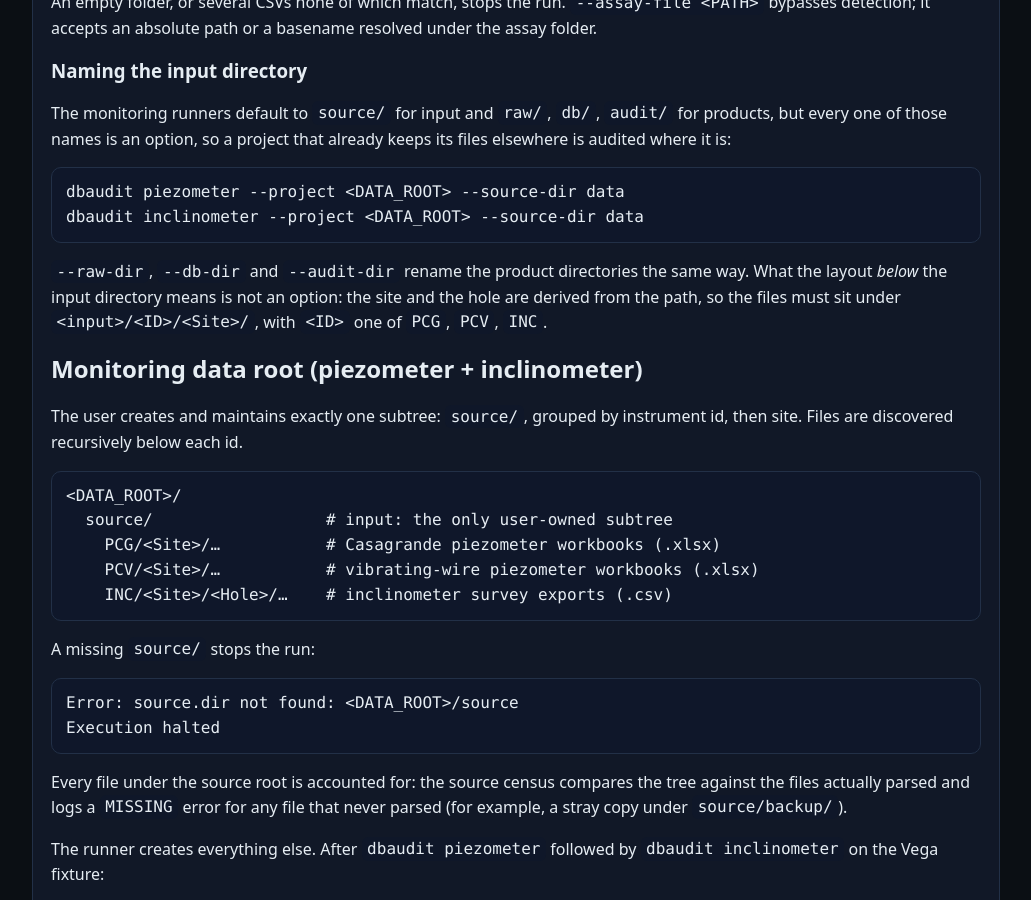
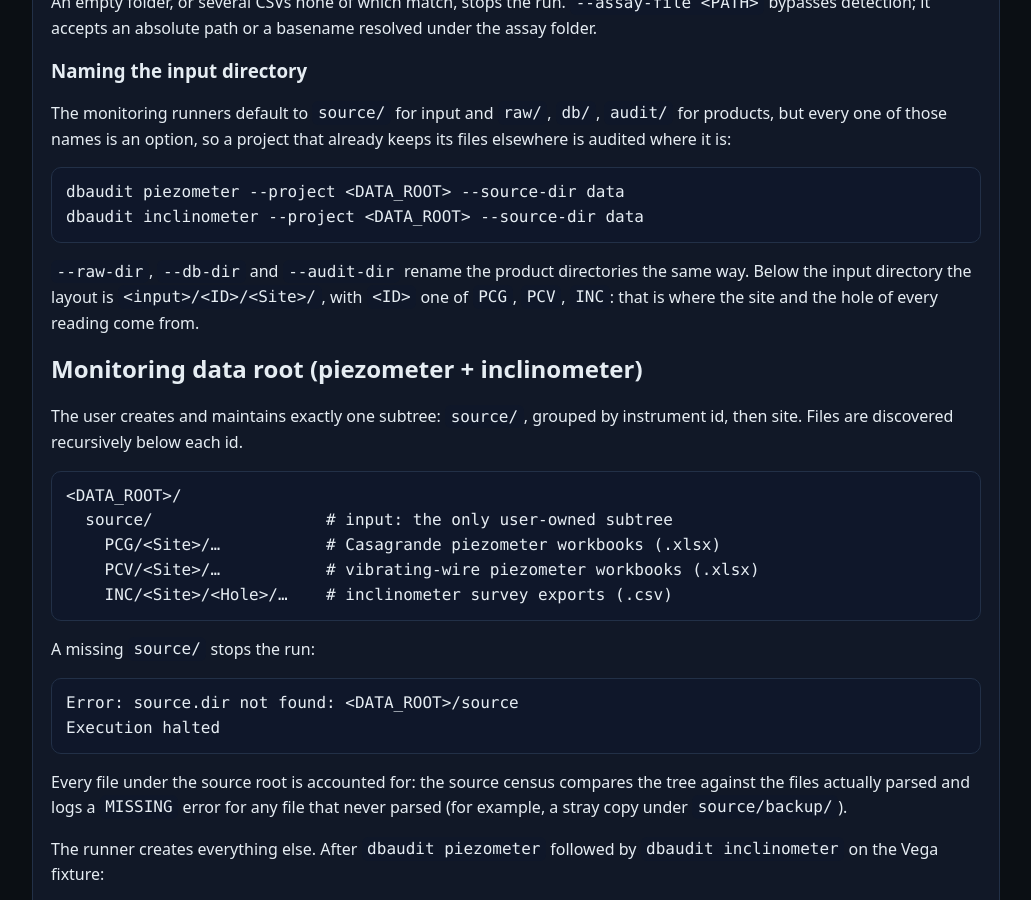
Before and after one commit to averriK/dbAudit, a Jekyll site: the page built from docs/project-layout.md, in a window 1280 px wide and 900 px high, scrolled down 1177 px. Shown: the whole window, without its empty margins (124-1155 px from the left). Built offline with Jekyll 4.4.1, drawn with Linux system fonts in a browser that asks for light colours.

Commit message:
Describe the input layout without warning against something no one proposed

````diff
--- a/docs/project-layout.md
+++ b/docs/project-layout.md
@@ -77,9 +77,9 @@ dbaudit inclinometer --project <DATA_ROOT> --source-dir data
 ```
 
 `--raw-dir`, `--db-dir` and `--audit-dir` rename the product directories
-the same way. What the layout *below* the input directory means is not an
-option: the site and the hole are derived from the path, so the files must
-sit under `<input>/<ID>/<Site>/`, with `<ID>` one of `PCG`, `PCV`, `INC`.
+the same way. Below the input directory the layout is
+`<input>/<ID>/<Site>/`, with `<ID>` one of `PCG`, `PCV`, `INC`: that is
+where the site and the hole of every reading come from.
 
 ## Monitoring data root (piezometer + inclinometer)
 
````
